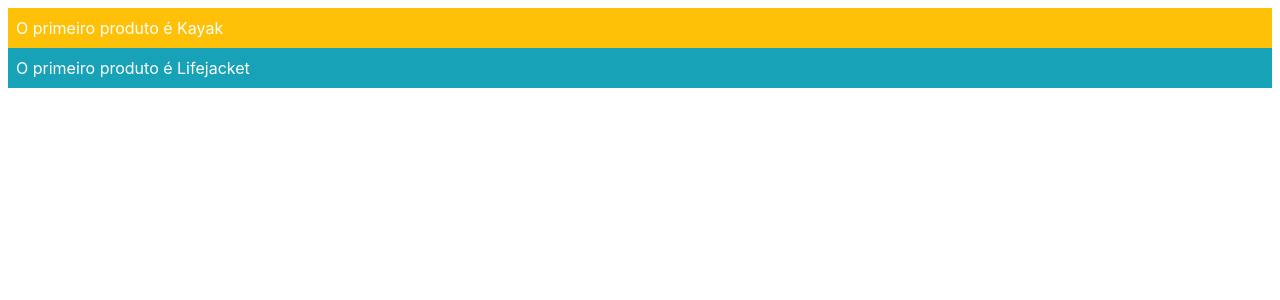
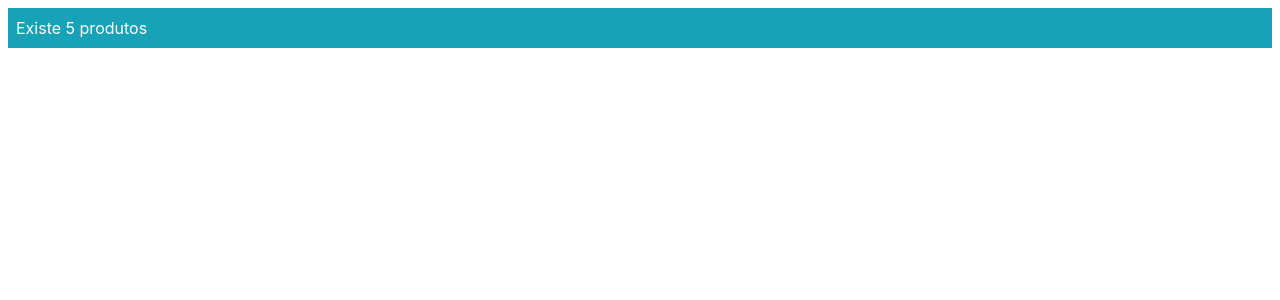
Before and after one commit to EduardoEbbers/estudo_angular, an Angular app in the folder DataBindings/: page / in a window 1280 px wide. Shown: the top 300 px of the page. Built offline with nearby package versions, Linux system fonts and the light colour scheme.

Commit message:
atualizacao component/template1

```diff
--- a/DataBindings/src/app/component.ts
+++ b/DataBindings/src/app/component.ts
@@ -23,9 +23,23 @@ export class ProductComponent {
         return this.model.getProducts()[position];
     }
 
+    /*
     getClassesByPosition(position: number): string {
         let product = this.getProductByPosition(position);
         return "p-2 " + (product.price < 50 ? "bg-info" : "bg-warning");
+    }
+    */
+
+    getProducts(): Product[] {
+        return this.model.getProducts();
+    }
+
+    getProduct(key: number): Product {
+        return this.model.getProduct(key);
+    }
+
+    getProductCount(): number {
+        return this.getProducts().length;
     }
 
     /*
--- a/DataBindings/src/app/template1.html
+++ b/DataBindings/src/app/template1.html
@@ -7,6 +7,7 @@
             - comando que processa as mudancas como atualização
 -->
 
+<!--
 <div class="text-white m-2">
     <div [ngClass]="getClassesByPosition(0)">
         O primeiro produto é {{ getProductByPosition(0).name }}
@@ -15,3 +16,10 @@
         O primeiro produto é {{ getProductByPosition(1).name }}
     </div>
 </div>
+-->
+
+<div class="text-white m-2">
+    <div class="bg-info p-2">
+        Existe {{ getProductCount() }} produtos
+    </div>
+</div>
```
